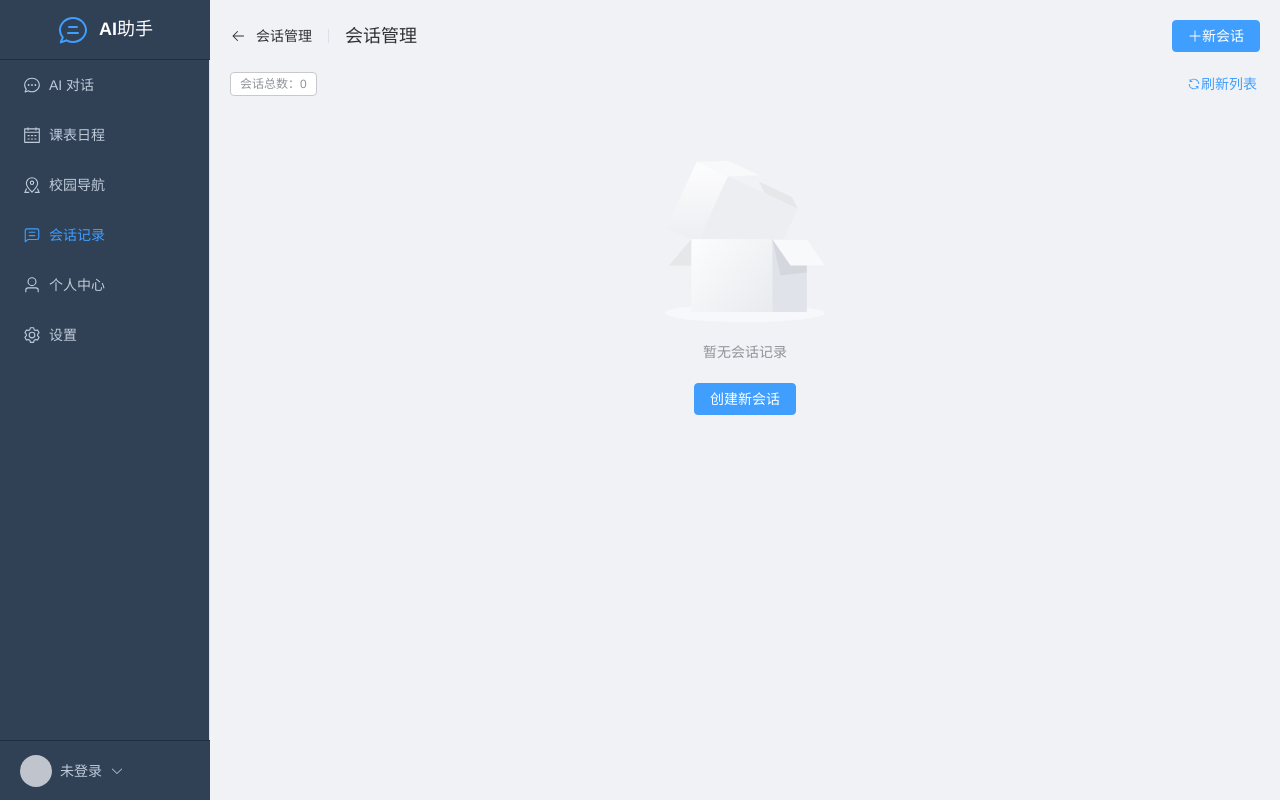
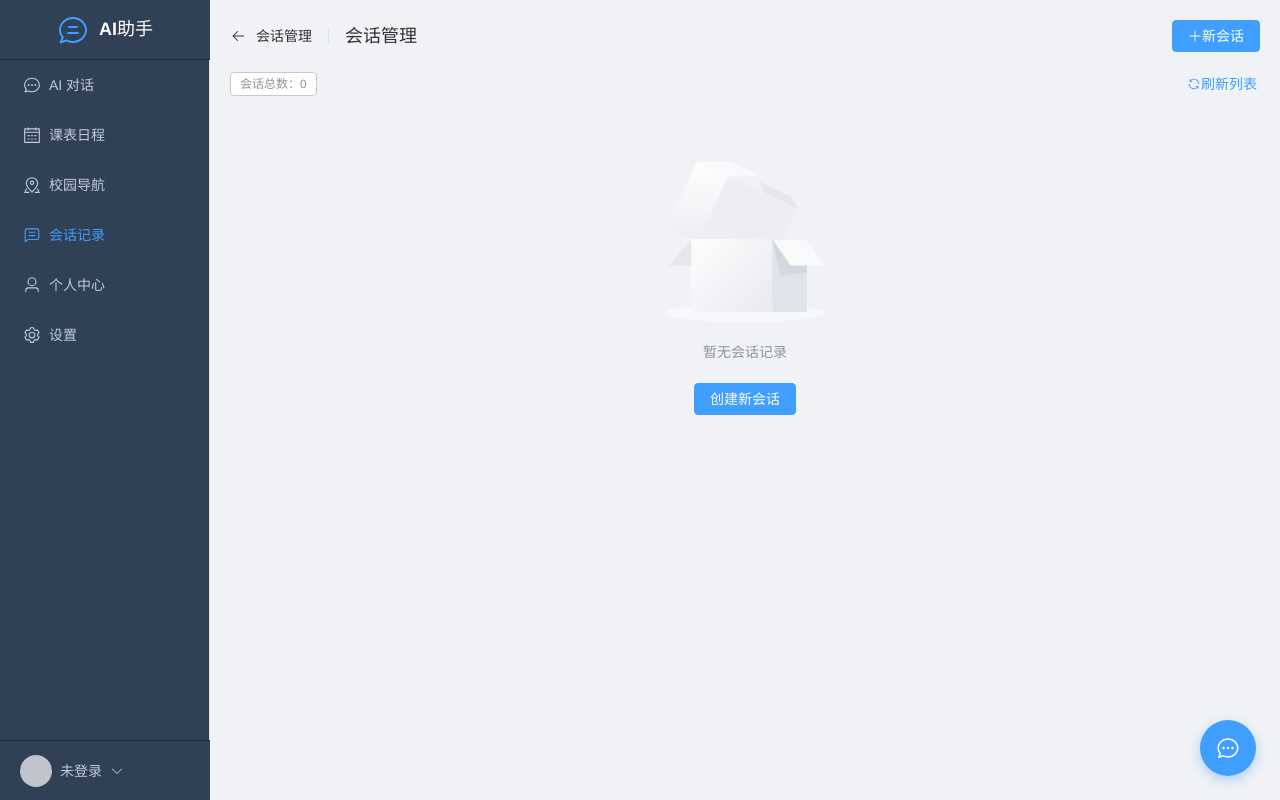
Before and after one commit to TermInaL1111/507_Agent, a JavaScript app in the folder front/: page /sessions in a window 1280 px wide. Built offline with nearby package versions, Linux system fonts and the light colour scheme; no server answers; sample sign-in values are in the browser's storage.

Commit message:
feat: Global Agent FAB on Schedule, CampusMap, Sessions pages
- Floating action button (bottom-right) on all non-chat pages
- One-click access to AI Agent from anywhere
- Import knowledge files: drop PDF/DOCX in /root/zhsx/knowledge_import/

Co-Authored-By: Claude Opus 4.7 <noreply@anthropic.com>

```diff
--- /dev/null
+++ b/front/src/components/AgentFab.vue
@@ -0,0 +1,37 @@
+<template>
+  <div class="agent-fab" @click="openChat" title="AI 助手">
+    <el-icon :size="24"><ChatDotRound /></el-icon>
+  </div>
+</template>
+
+<script setup>
+import { ChatDotRound } from '@element-plus/icons-vue';
+import { useRouter } from 'vue-router';
+
+const router = useRouter();
+const openChat = () => router.push('/aichat');
+</script>
+
+<style scoped>
+.agent-fab {
+  position: fixed;
+  bottom: 24px;
+  right: 24px;
+  width: 56px;
+  height: 56px;
+  border-radius: 50%;
+  background: #409eff;
+  color: #fff;
+  display: flex;
+  align-items: center;
+  justify-content: center;
+  cursor: pointer;
+  box-shadow: 0 4px 12px rgba(64, 158, 255, .4);
+  z-index: 999;
+  transition: transform .2s, box-shadow .2s;
+}
+.agent-fab:hover {
+  transform: scale(1.1);
+  box-shadow: 0 6px 20px rgba(64, 158, 255, .6);
+}
+</style>
--- a/front/src/views/CampusMap.vue
+++ b/front/src/views/CampusMap.vue
@@ -85,9 +85,11 @@
       </div>
     </section>
   </div>
+  <AgentFab />
 </template>
 
 <script setup>
+import AgentFab from '../components/AgentFab.vue';
 import { computed, nextTick, onBeforeUnmount, onMounted, ref, watch } from 'vue';
 import { useRoute } from 'vue-router';
 import { Aim, Guide, Refresh, Search } from '@element-plus/icons-vue';
--- a/front/src/views/Schedule.vue
+++ b/front/src/views/Schedule.vue
@@ -177,9 +177,11 @@
       </template>
     </el-dialog>
   </div>
+  <AgentFab />
 </template>
 
 <script setup>
+import AgentFab from '../components/AgentFab.vue';
 import { computed, reactive, ref, onMounted } from 'vue';
 import { useRouter } from 'vue-router';
 import { ElMessage, ElMessageBox } from 'element-plus';
--- a/front/src/views/Sessions.vue
+++ b/front/src/views/Sessions.vue
@@ -105,9 +105,11 @@
       </template>
     </el-dialog>
   </div>
+  <AgentFab />
 </template>
 
 <script setup>
+import AgentFab from '../components/AgentFab.vue';
 import { ref, onMounted, watch } from 'vue';
 import { useRouter, useRoute } from 'vue-router';
 import { ElMessage, ElMessageBox } from 'element-plus';
```
Also changed, not shown: 1 other file (tests, documents, lock files or other folders).
